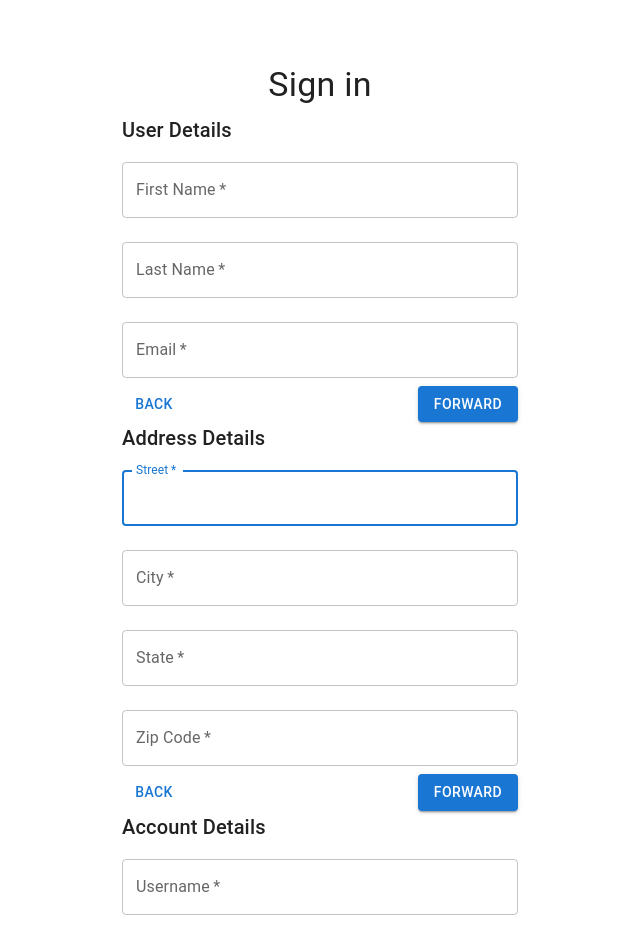
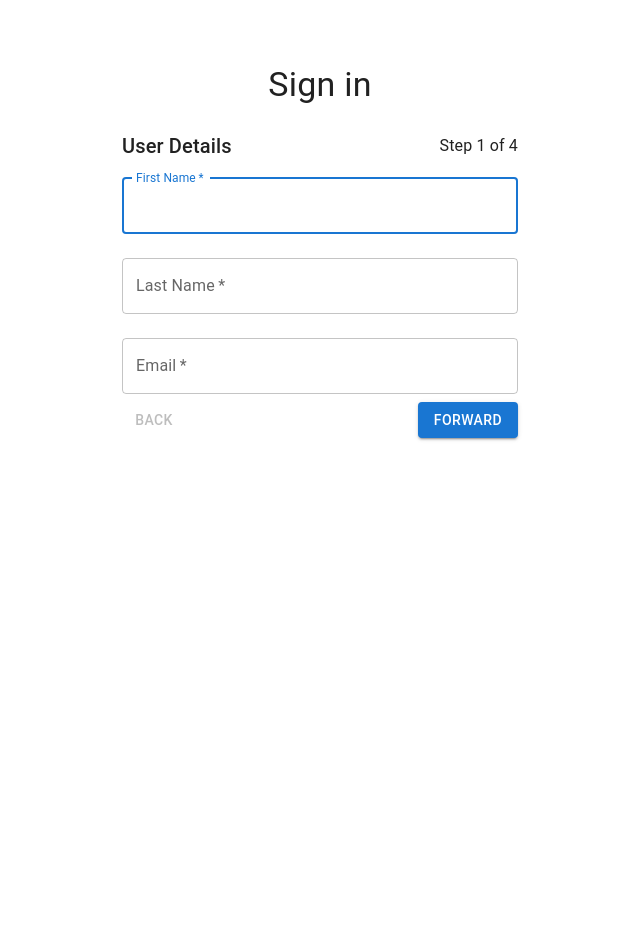
Before and after one commit to rodionme/global-e, a React (Create React App) app: page / in a window 1280 px wide. Shown: the top 937 px of the page, without its empty margins (320-960 px from the left). After the commit the page ends 800 px from the top, so only its background shows below. Built offline with nearby package versions, Linux system fonts and the light colour scheme; the HTML template or start-up script is replaced by a standard one.

Commit message:
Break the Registration Form into steps

```diff
--- a/src/components/Registration/Registration.tsx
+++ b/src/components/Registration/Registration.tsx
@@ -1,4 +1,4 @@
-import { FormEvent } from 'react';
+import {FormEvent} from 'react';
 
 import Box from '@mui/material/Box';
 import Button from '@mui/material/Button';
@@ -14,8 +14,6 @@ import {Step} from "./Step";
 
 export const Registration = () => {
   const currentStep = useFormStore((state) => state.currentStep)
-  const goBack = useFormStore((state) => state.goBack)
-  const goForward = useFormStore((state) => state.goForward)
 
   const handleSubmit = (event: FormEvent<HTMLFormElement>) => {
     event.preventDefault();
@@ -42,12 +40,8 @@ export const Registration = () => {
           Sign in
         </Typography>
 
-        <Box component="form" onSubmit={handleSubmit} noValidate sx={{ mt: 1 }}>
-          <Step>
-            <Typography component="h2" variant="h6">
-              User Details
-            </Typography>
-
+        <Box component="form" onSubmit={handleSubmit} noValidate sx={{mt: 1}}>
+          {currentStep === 1 && <Step title="User Details">
             <TextField
               margin="normal"
               required
@@ -75,13 +69,9 @@ export const Registration = () => {
               label="Email"
               name="email"
             />
-          </Step>
+          </Step>}
 
-          <Step>
-            <Typography component="h2" variant="h6">
-              Address Details
-            </Typography>
-
+          {currentStep === 2 && <Step title="Address Details">
             <TextField
               margin="normal"
               required
@@ -118,13 +108,9 @@ export const Registration = () => {
               label="Zip Code"
               name="zip"
             />
-          </Step>
+          </Step>}
 
-          <Step>
-            <Typography component="h2" variant="h6">
-              Account Details
-            </Typography>
-
+          {currentStep === 3 && <Step title="Account Details">
             <TextField
               margin="normal"
               required
@@ -143,24 +129,20 @@ export const Registration = () => {
               type="password"
               id="password"
             />
-          </Step>
+          </Step>}
 
-          <Step>
-            <Typography component="h2" variant="h6">
-              Summary
-            </Typography>
-
+          {currentStep === 4 && <Step title="Summary">
             Summary info will be here
 
             <Button
               type="submit"
               fullWidth
               variant="contained"
-              sx={{ mt: 3, mb: 2 }}
+              sx={{mt: 3, mb: 2}}
             >
               Sign In
             </Button>
-          </Step>
+          </Step>}
         </Box>
       </Box>
     </Container>
--- a/src/components/Registration/Step.tsx
+++ b/src/components/Registration/Step.tsx
@@ -1,18 +1,48 @@
-import { ReactNode } from "react";
+import {ReactNode} from "react";
+
+import Box from "@mui/material/Box";
+import Button from "@mui/material/Button";
+import Stack from "@mui/material/Stack";
+import Typography from "@mui/material/Typography";
+
+import {useFormStore} from "../../store";
+import {MAX_STEP, MIN_STEP} from "../../constants";
+
 import styles from "./Registration.module.scss";
-import {Stack} from "@mui/material";
-import Button from "@mui/material/Button";
 
 type StepProps = {
+  title: string;
   children: ReactNode;
 };
 
-export const Step = ({ children }: StepProps) => {
-  return <div className={styles.Step}>{children}
+export const Step = ({title, children}: StepProps) => {
+  const currentStep = useFormStore((state) => state.currentStep)
+  const goBack = useFormStore((state) => state.goBack)
+  const goForward = useFormStore((state) => state.goForward)
+
+  return <div className={styles.Step}>
+    <Box
+      sx={{
+        marginTop: 2,
+      }}
+    >
+      <Stack direction="row" justifyContent="space-between" alignItems="center">
+        <Typography component="h2" variant="h6">
+          {title}
+        </Typography>
+
+        <Typography component="span">
+          Step {currentStep} of {MAX_STEP}
+        </Typography>
+      </Stack>
+    </Box>
+
+    {children}
+
     <Stack direction="row" justifyContent="space-between">
-      <Button>Back</Button>
+      <Button disabled={currentStep === MIN_STEP} onClick={goBack}>Back</Button>
 
-      <Button variant="contained">Forward</Button>
+      <Button variant="contained" onClick={goForward}>Forward</Button>
     </Stack>
   </div>;
 };
--- /dev/null
+++ b/src/constants/index.ts
@@ -0,0 +1,2 @@
+export const MIN_STEP = 1;
+export const MAX_STEP = 4;
--- a/src/store/index.ts
+++ b/src/store/index.ts
@@ -1,4 +1,5 @@
-import { create } from 'zustand'
+import {create} from 'zustand'
+import {MAX_STEP, MIN_STEP} from "../constants";
 
 interface FormState {
   currentStep: number;
@@ -8,6 +9,16 @@ interface FormState {
 
 export const useFormStore = create<FormState>((set) => ({
   currentStep: 1,
-  goBack: () => set((state) => ({ currentStep: state.currentStep - 1 })),
-  goForward: () => set((state) => ({ currentStep: state.currentStep + 1 })),
+
+  goBack: () => set((state) => {
+    if (state.currentStep === MIN_STEP) return state;
+
+    return ({currentStep: state.currentStep - 1});
+  }),
+
+  goForward: () => set((state) => {
+    if (state.currentStep === MAX_STEP) return state;
+
+    return ({currentStep: state.currentStep + 1});
+  }),
 }));
```
